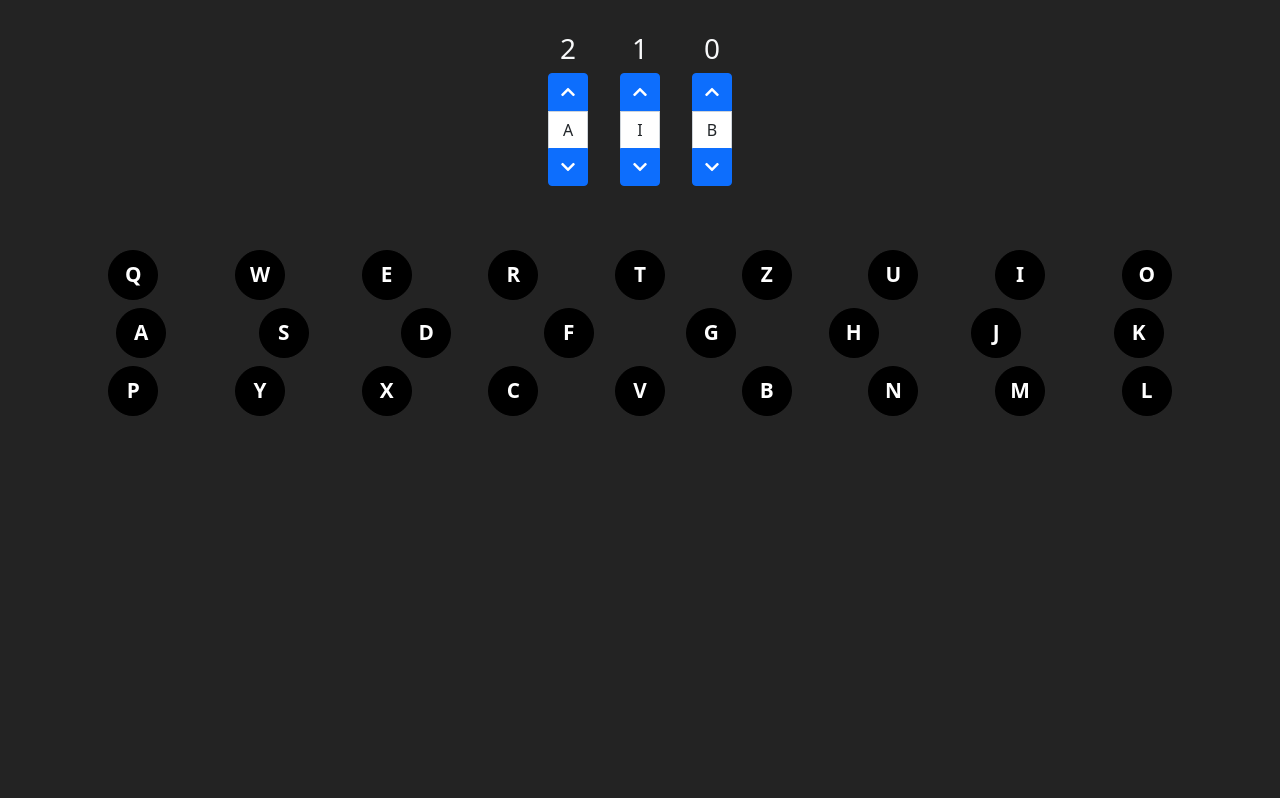
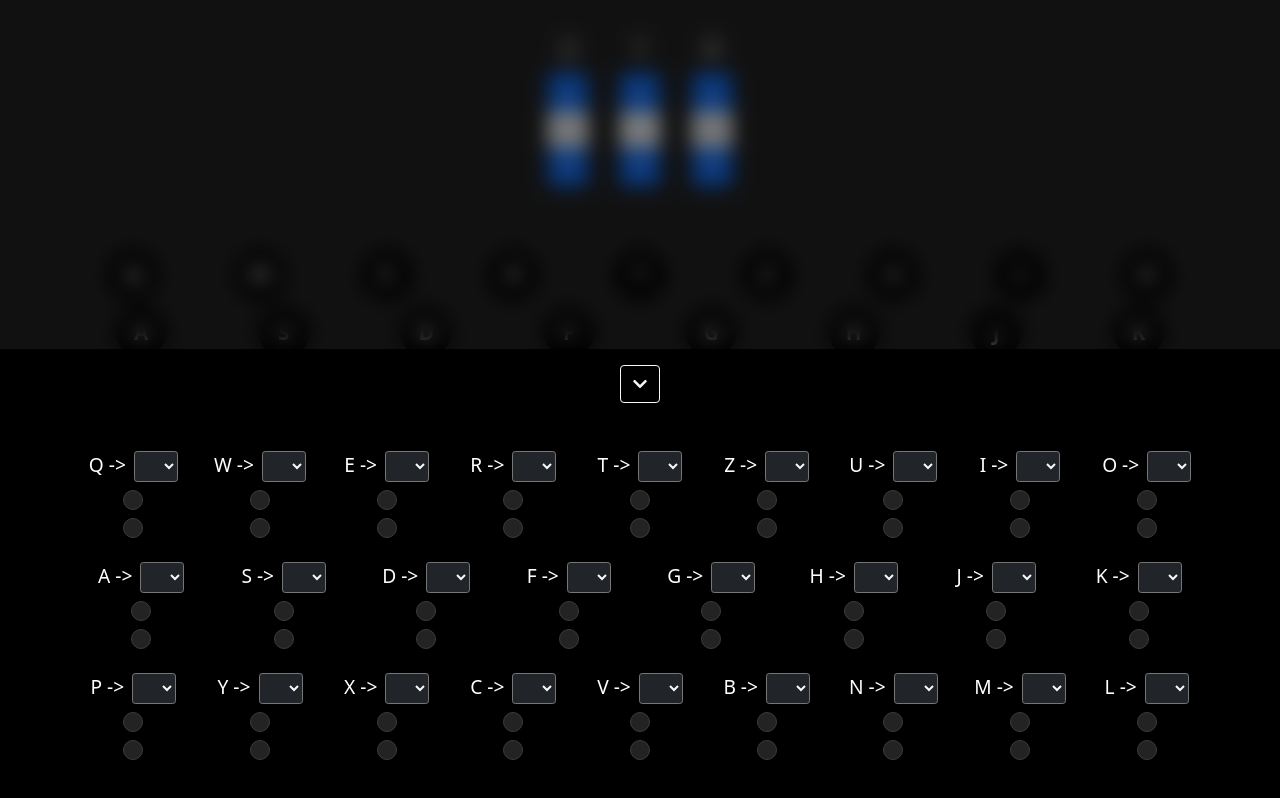
Before and after one commit to leicaflorian/enigma_machine, a Vue app: page / in a window 1280 px wide. Built offline with nearby package versions, Linux system fonts and the light colour scheme.

Commit message:
Adds plugboard view

```diff
--- a/src/App.vue
+++ b/src/App.vue
@@ -1,5 +1,5 @@
 <template>
-  <div class="container">
+  <div class="container app-container" :class="{'plugboard-opened': plugBoardStatus}">
     <!-- rotors -->
     <RotorsBoard :rotors="enigma.rotorsList"></RotorsBoard>
 
@@ -7,16 +7,20 @@
     <LightsBoard :value="resultLetter"></LightsBoard>
 
     <!-- plug board -->
+    <PlugBoard :boardOpen="plugBoardStatus" @boardStatus="plugBoardStatus = $event"
+    :value="enigma.plugboardMap"></PlugBoard>
   </div>
 </template>
 
 <script setup lang="ts">
+  import { ref } from 'vue';
+  import { Enigma } from './composables/Enigma';
   import LightsBoard from './components/LightsBoard.vue';
-  import { Enigma } from './composables/Enigma';
-  import { ref } from 'vue';
   import RotorsBoard from './components/RotorsBoard.vue';
+  import PlugBoard from './components/PlugBoard.vue';
 
   const resultLetter = ref(null);
+  const plugBoardStatus = ref(true);
   const enigma = new Enigma(['I', 'IV', 'II'], ["B", "I", "A"], "B");
 
   enigma.addEventListener("encryption", (e: CustomEvent<string>) => {
@@ -32,10 +36,38 @@
 
 
   body {
-    --bg-color: #232323;
-    --bg-color-light: black;
+    --bg-color: black;
+    --bg-color-light: #232323;
     --spacer: 16px;
 
-    background-color: var(--bg-color);
+    background-color: var(--bg-color-light);
   }
+
+  .app-container {
+    &:after {
+      content: "";
+      position: fixed;
+      width: 100%;
+      height: 100%;
+      top: 0;
+      left: 0;
+      background: rgba(0, 0, 0, .5);
+      backdrop-filter: blur(10px);
+      opacity: 0;
+      transition: opacity .3s;
+      pointer-events: none;
+    }
+
+    &.plugboard-opened {
+      overflow: hidden;
+      height: 100vh;
+      padding-bottom: 10vh;
+
+      &:after {
+        pointer-events: all;
+        opacity: 1;
+      }
+    }
+  }
+
 </style>
--- a/src/components/LightsBoard.vue
+++ b/src/components/LightsBoard.vue
@@ -46,7 +46,7 @@
       font-weight: bold;
       font-size: 1.3rem;
       color: white;
-      background-color: var(--bg-color-light);
+      background-color: var(--bg-color);
 
       &.active {
         animation: activate 1s;
@@ -54,15 +54,15 @@
 
       @keyframes activate {
         0% {
-          background-color: var(--bg-color-light);
+          background-color: var(--bg-color);
           color: white;
         }
         25% {
           background-color: #ffe100;
-          color: var(--bg-color-light);
+          color: var(--bg-color);
         }
         100% {
-          background-color: var(--bg-color-light);
+          background-color: var(--bg-color);
           color: white;
         }
       }
--- /dev/null
+++ b/src/components/PlugBoard.vue
@@ -0,0 +1,132 @@
+<template>
+  <div class="plug-board" :class="{'open': opened}">
+    <div class="container">
+
+      <!-- Btn to toggle state -->
+      <div class="text-center py-3">
+        <button class="btn btn-outline-light" @click="toggleStatus">
+          <i class="fas fa-chevron-up" :class="{'fa-rotate-180': opened}"></i>
+        </button>
+      </div>
+
+      <div class="py-4">
+        <template v-for="row in rows">
+          <div class="row mb-2">
+            <div class="col" v-for="letter in row">
+              <div class="pin-container">
+                <div class="letter d-flex">
+                  {{ letter }}
+                  ->
+                  <select class="ms-2 form-select-sm bg-dark text-light" :value="value.map[letter]"
+                          @change="onChange(letter, $event.currentTarget.value)">
+                    <option value=""></option>
+                    <option v-for="(connection, key) in value.map" :key="key" :value="key"
+                            :disabled="key === letter">
+                      {{ key }}
+                    </option>
+                  </select>
+                </div>
+
+                <div class="pins"></div>
+              </div>
+            </div>
+          </div>
+        </template>
+      </div>
+    </div>
+  </div>
+</template>
+
+<script lang="ts">
+  import { defineComponent, PropType, ref, watch } from 'vue';
+  import { Plugboard } from '../composables/Plugboard';
+  import { PlugboardData } from '../composables/Enigma';
+
+  export default defineComponent({
+    name: "PlugBoard",
+    props: {
+      boardOpen: Boolean,
+      value: Object as PropType<PlugboardData>
+    },
+    setup (props, { emit }) {
+      const opened = ref(props.boardOpen);
+      const rows = ["QWERTZUIO", "ASDFGHJK", "PYXCVBNML"];
+
+      function toggleStatus () {
+        opened.value = !opened.value;
+        emit("boardStatus", opened.value)
+      }
+
+      function onChange (letter, connectTo) {
+        console.log(letter, "->", connectTo)
+        props.value.connect(letter, connectTo)
+      }
+
+      watch(() => props.boardOpen, (value) => {
+        opened.value = value
+      })
+
+      return {
+        opened, rows,
+        toggleStatus, onChange
+      }
+    }
+  });
+</script>
+
+<style scoped lang="scss">
+  .plug-board {
+    position: fixed;
+    bottom: 0;
+    background-color: var(--bg-color);
+    width: 100%;
+    max-height: 100vh;
+    overflow: auto;
+    left: 0;
+    transition: transform .3s ease-in-out;
+    transform: translateY(calc(100% - 70px));
+    z-index: 3;
+
+    i {
+      transition: transform .3s;
+    }
+
+    &.open {
+      transform: translateY(0%);
+    }
+
+    .pin-container {
+      display: flex;
+      flex-direction: column;
+      justify-content: center;
+      align-items: center;
+      color: white;
+
+      .letter {
+        font-size: 1.2rem;
+        padding-top: calc(var(--spacer) / 2);
+      }
+
+      .pins {
+        width: 40px;
+        display: flex;
+        flex-direction: column;
+        justify-content: center;
+        align-items: center;
+        gap: calc(var(--spacer) / 2);
+        padding: calc(var(--spacer) / 2) 0;
+
+        &:after, &:before {
+          content: "";
+          width: 20px;
+          height: 20px;
+          background: var(--bg-color-light);
+          display: inline-block;
+          border-radius: 50%;
+          border: solid 1px #3c3c3c;
+
+        }
+      }
+    }
+  }
+</style>
--- a/src/composables/Enigma.ts
+++ b/src/composables/Enigma.ts
@@ -10,6 +10,12 @@
   up (): void;
 
   down (): void;
+}
+
+export interface PlugboardData {
+  map: Record<string, string>;
+
+  connect (from: string, to: string): void;
 }
 
 export class Enigma extends EventTarget {
@@ -81,6 +87,13 @@
     }, []);
   }
 
+  public get plugboardMap (): PlugboardData {
+    return {
+      map: this.plugboard.map,
+      connect: (a, b,) => this.plugboard.addMap(a, b)
+    }
+  }
+
   private inputThroughRotors (letter: string): string {
     let rt1 = this._rotors[0].input(letter, true);
     let rt2 = this._rotors[1].input(rt1, true);
--- a/src/composables/Plugboard.ts
+++ b/src/composables/Plugboard.ts
@@ -1,15 +1,16 @@
 import { Alphabet } from './enums/Alphabet';
+import { ref, Ref } from 'vue';
 
 export class Plugboard {
   // private sockets = Alphabet;
-  protected mapping: Record<string, string> = Object.values(Alphabet).reduce((acc, key, i) => {
+  protected mapping: Ref<Record<string, string>> = ref(Object.values(Alphabet).reduce((acc, key, i) => {
     acc[key] = ""
 
     return acc;
-  }, {})
+  }, {}))
 
   public get map () {
-    return this.mapping;
+    return this.mapping.value;
   }
 
   public addMap (a: string, b: string = "") {
@@ -20,32 +21,32 @@
       return
     }
 
-    const existingConnectionA = Object.entries(this.mapping).findIndex(entry => {
+    const existingConnectionA = Object.entries(this.mapping.value).findIndex(entry => {
       return entry[1] === a
     });
-    const existingConnectionB = Object.entries(this.mapping).findIndex(entry => {
+    const existingConnectionB = Object.entries(this.mapping.value).findIndex(entry => {
       return entry[1] === b
     });
 
     console.log(a, existingConnectionA, b, existingConnectionB)
 
     if (existingConnectionA >= 0) {
-      this.mapping[Alphabet[existingConnectionA]] = "";
+      this.mapping.value[Alphabet[existingConnectionA]] = "";
     }
 
     if (existingConnectionB >= 0) {
-      this.mapping[Alphabet[existingConnectionB]] = "";
+      this.mapping.value[Alphabet[existingConnectionB]] = "";
     }
 
-    this.mapping[a] = b;
+    this.mapping.value[a] = b;
 
     if (b) {
-      this.mapping[b] = a;
+      this.mapping.value[b] = a;
     }
   }
 
   public input (letter) {
-    const mappedLetter = this.mapping[letter];
+    const mappedLetter = this.mapping.value[letter];
     const toReturn = (mappedLetter || letter).toUpperCase();
 
     console.log("PLBRD", letter, toReturn);
```
